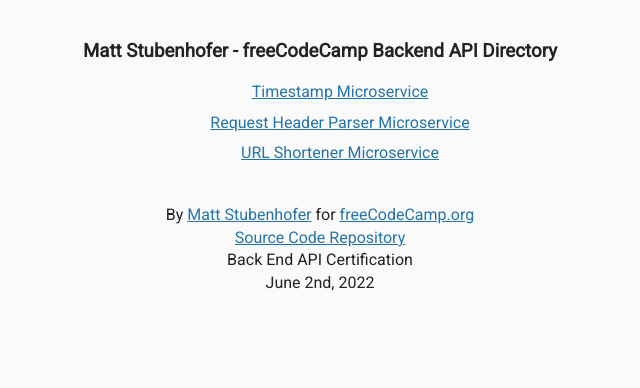
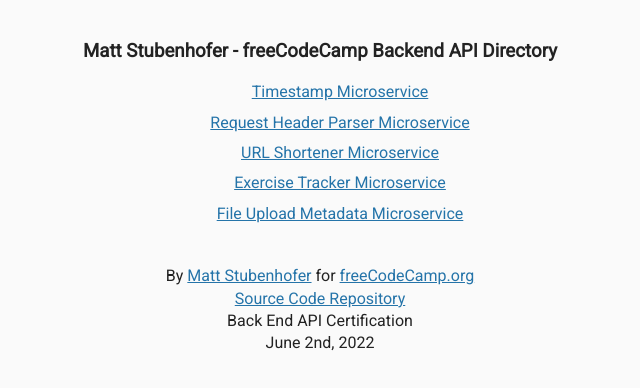
Before and after one commit to mattstub/fcc-api, a website: page views/index.html in a window 1280 px wide. Shown: the whole page, without its empty margins (320-960 px from the left). Drawn offline with Linux system fonts and the light colour scheme; files that its build step writes are made by us from their sources.

Commit message:
main app boilerplate for file metadata and exercise tracker

```diff
--- a/server.js
+++ b/server.js
@@ -59,6 +59,8 @@
 app.use('/api/timestamp', require('./routes/timestamp'))
 app.use('/api/whoami', require('./routes/request'))
 app.use('/api/shorturl', require('./routes/short'))
+app.use('/api/users', require('./routes/users'))
+app.use('/api/meta', (require('./routes/meta.js')))
 
 // ======================
 //   SERVER INITIALIZED
--- a/views/index.html
+++ b/views/index.html
@@ -15,6 +15,8 @@
         <li><a href="/api/timestamp/landing">Timestamp Microservice</a></li>
         <li><a href="/api/whoami/landing">Request Header Parser Microservice</a></li>
         <li><a href='/api/shorturl/landing'>URL Shortener Microservice</a></li>
+        <li><a href='/api/users/landing'>Exercise Tracker Microservice</a></li>
+        <li><a href='/api/meta/landing'>File Upload Metadata Microservice</a></li>
       </ul>
     </div>
     <div class="footer">
```
